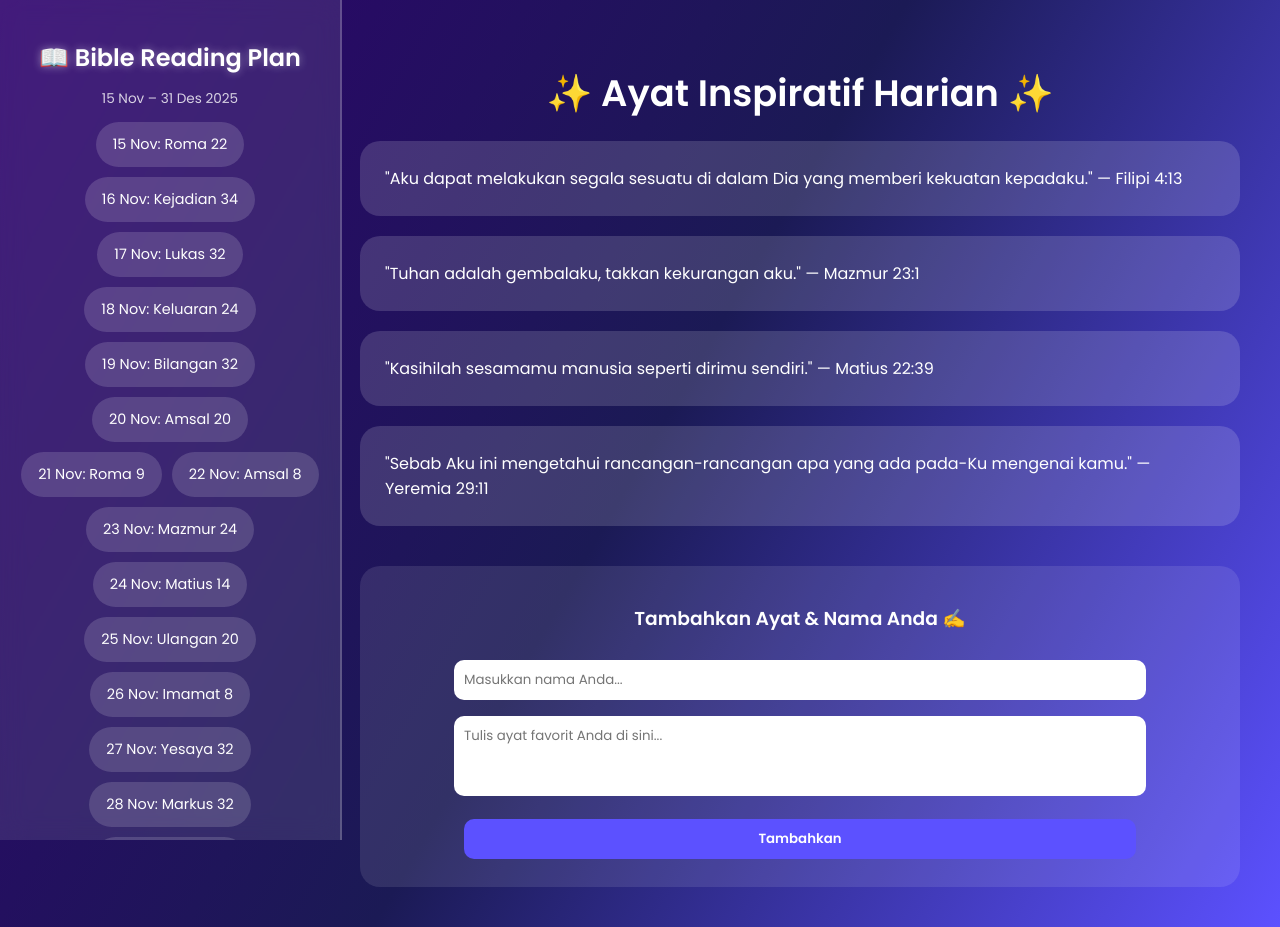
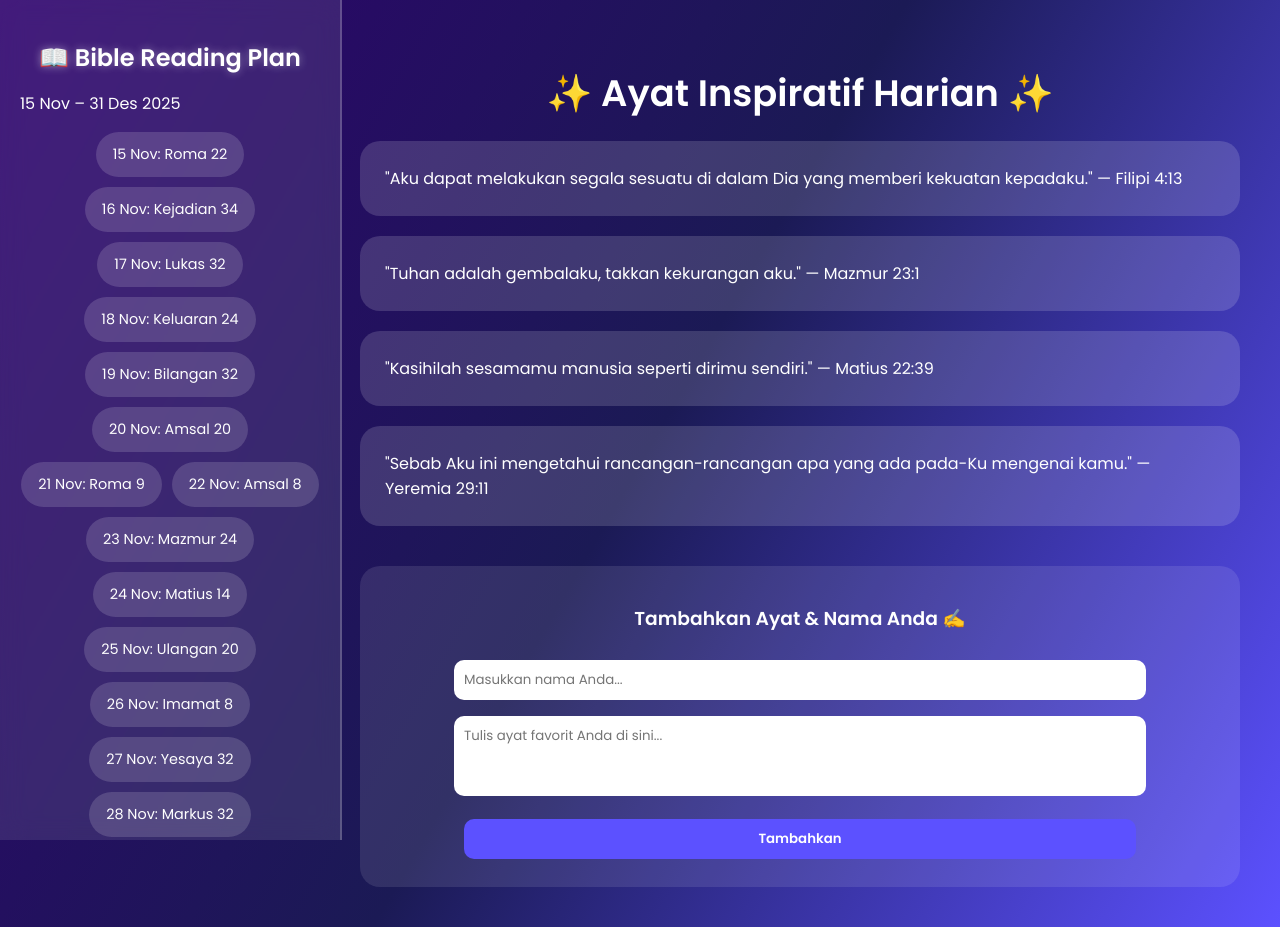
Before and after one commit to shirenkeysi97/Website, a plain HTML site: page index.html in a window 1280 px wide. Drawn offline with Linux system fonts and the light colour scheme.

Commit message:
Update index.html

```diff
--- a/index.html
+++ b/index.html
@@ -10,7 +10,7 @@
   <!-- Sidebar: Bible Reading Plan -->
   <div class="sidebar">
     <h2>📖 Bible Reading Plan</h2>
-    <p style="text-align:center; font-size:0.85rem; opacity:0.8;">15 Nov – 31 Des 2025</p>
+    <p class="plan-date">15 Nov – 31 Des 2025</p>
     <div class="plan" id="readingPlan"></div>
   </div>
 
```
